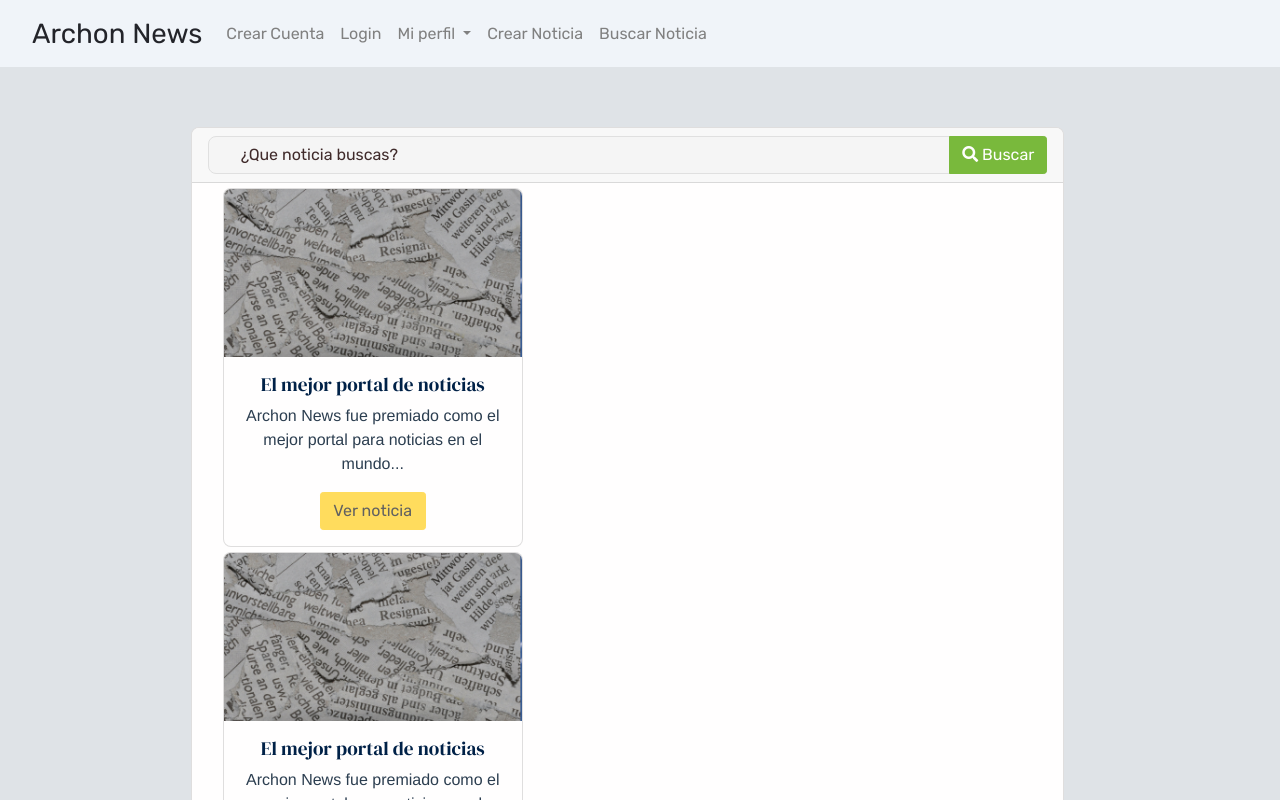
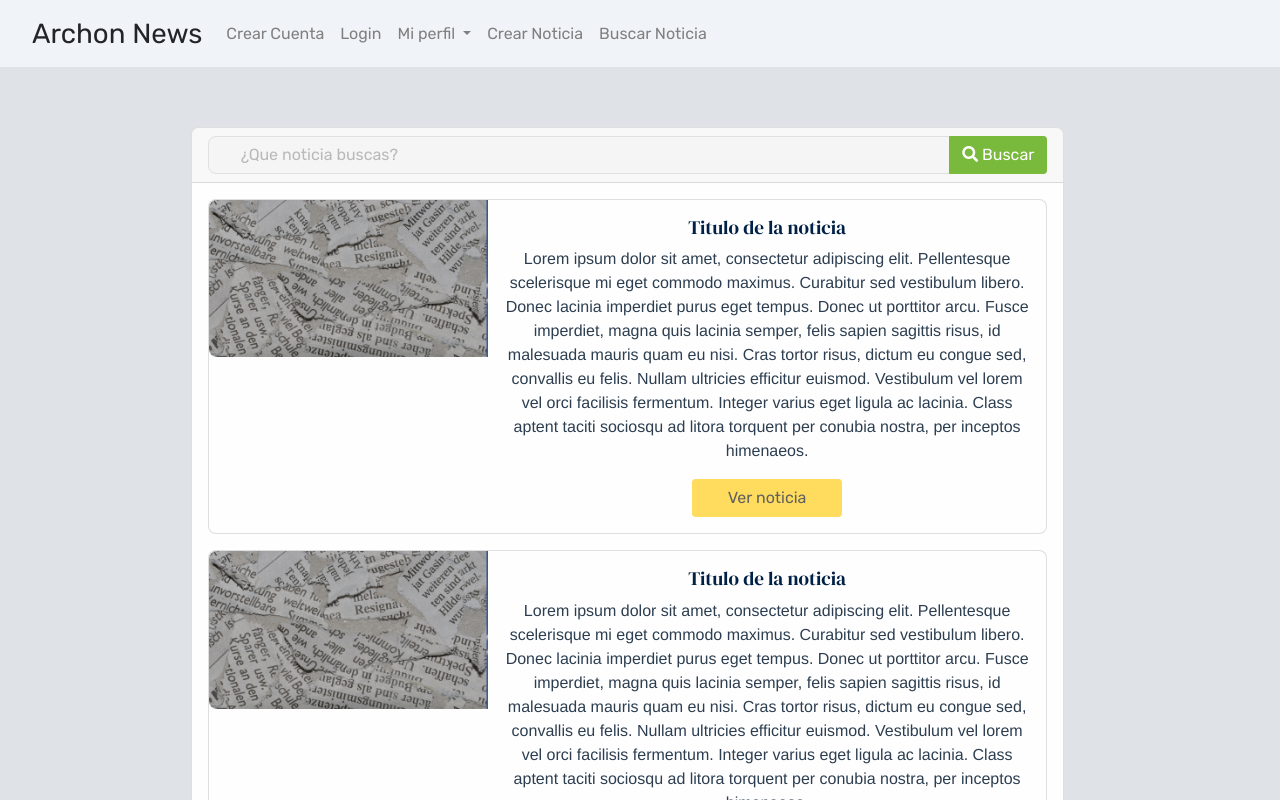
Before and after one commit to mquintero0118/PiaBDM, a Vue app: page /searchNews in a window 1280 px wide. Shown: the top 800 px of the page. Built offline with nearby package versions, Linux system fonts and the light colour scheme.

Commit message:
Basic skeleton for searchNews

```diff
--- a/package.json
+++ b/package.json
@@ -18,7 +18,7 @@
     "vue": "^3.2.26",
     "vue-router": "^4.0.0-0",
     "vue-toastification": "^2.0.0-rc.5",
-    "vue3-date-time-picker": "^2.6.0"
+    "vue3-date-time-picker": "^2.7.0"
   },
   "devDependencies": {
     "@vue/cli-plugin-babel": "~4.5.0",
--- a/src/components/searchNews.vue
+++ b/src/components/searchNews.vue
@@ -1,6 +1,7 @@
 <template>
-  <div class="card cardSearchNews">
-    <div class="card-header">
+
+  <div class="card text-center cardSearchNews">
+    <div class="card-header ">
       <div class="input-group">
         <input
           type="text"
@@ -14,18 +15,23 @@
         </button>
       </div>
     </div>
-    <div class="container-fluid">
-<div v-for="index in 3" :key="index" class="card cardSecond" style="width: 10rem">
-
-          <img src="./testImages/newspaper.png" class="card-img-top" alt="..." />
-          <div class="card-body">
-            <h5 class="card-title">El mejor portal de noticias</h5>
-            <p class="card-text">
-              Archon News fue premiado como el mejor portal para noticias en el mundo...
+    <div class="card-body">
+<div v-for="index in 3" :key="index" class="card mb-3 test" style="max-width: 5000px;">
+  <div class="row g-0">
+    <div class="col-md-4">
+      <img src="./testImages/newspaper.png" class="img-fluid rounded-start" alt="...">
+    </div>
+    <div class="col-md-8">
+      <div class="card-body">
+        <h5 class="card-title">Titulo de la noticia</h5>
+        <p class="card-text">
+              Lorem ipsum dolor sit amet, consectetur adipiscing elit. Pellentesque scelerisque mi eget commodo maximus. Curabitur sed vestibulum libero. Donec lacinia imperdiet purus eget tempus. Donec ut porttitor arcu. Fusce imperdiet, magna quis lacinia semper, felis sapien sagittis risus, id malesuada mauris quam eu nisi. Cras tortor risus, dictum eu congue sed, convallis eu felis. Nullam ultricies efficitur euismod. Vestibulum vel lorem vel orci facilisis fermentum. Integer varius eget ligula ac lacinia. Class aptent taciti sociosqu ad litora torquent per conubia nostra, per inceptos himenaeos.
             </p>
-            <router-link to="/seeNews" class="btn btn-primary">Ver noticia</router-link>
-          </div>
-        </div>
+         <router-link to="/seeNews" class="btn btn-primary">Ver noticia</router-link>
+      </div>
+    </div>
+  </div>
+</div>
     </div>
 
 
@@ -42,8 +48,19 @@ export default {};
   width: 70%;
   max-width: 2000px;
   margin-left: 14%;
+  margin-bottom: 40px;
 }
 .search {
   margin-left: 0%;
 }
+.form-control::placeholder{
+color: rgba(170, 170, 170, 0.801) !important;
+}
+.cardRelated {
+  margin-left: 35%;
+  margin-bottom: 30px;
+}
+.test {
+  width: 100%;
+}
 </style>
```
Also changed, not shown: 2 other files (tests, documents, lock files or other folders).
